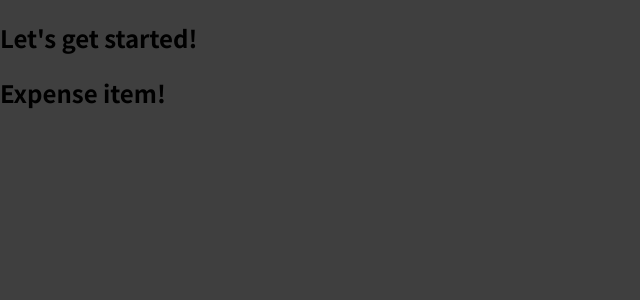
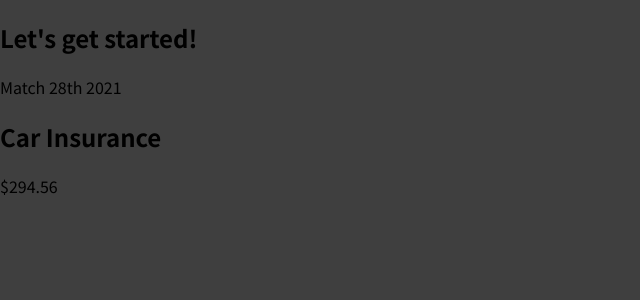
Before and after one commit to nikhilnagrale2/React, a React (Create React App) app in the folder React Basics and Working with Components/: page / in a window 1280 px wide. Shown: the top 300 px of the page, without its empty margins (0-640 px from the left). Built offline with nearby package versions, Linux system fonts and the light colour scheme.

Commit message:
added more jsx codde

```diff
--- a/React Basics and Working with Components/src/components/ExpenseItem.jsx
+++ b/React Basics and Working with Components/src/components/ExpenseItem.jsx
@@ -1,7 +1,11 @@
 function ExpenseItem() {
   return (
     <div>
-      <h2>Expense item!</h2>
+      <div>Match 28th 2021</div>
+      <div>
+        <h2>Car Insurance</h2>
+        <div>$294.56</div>
+      </div>
     </div>
   );
 }
```
